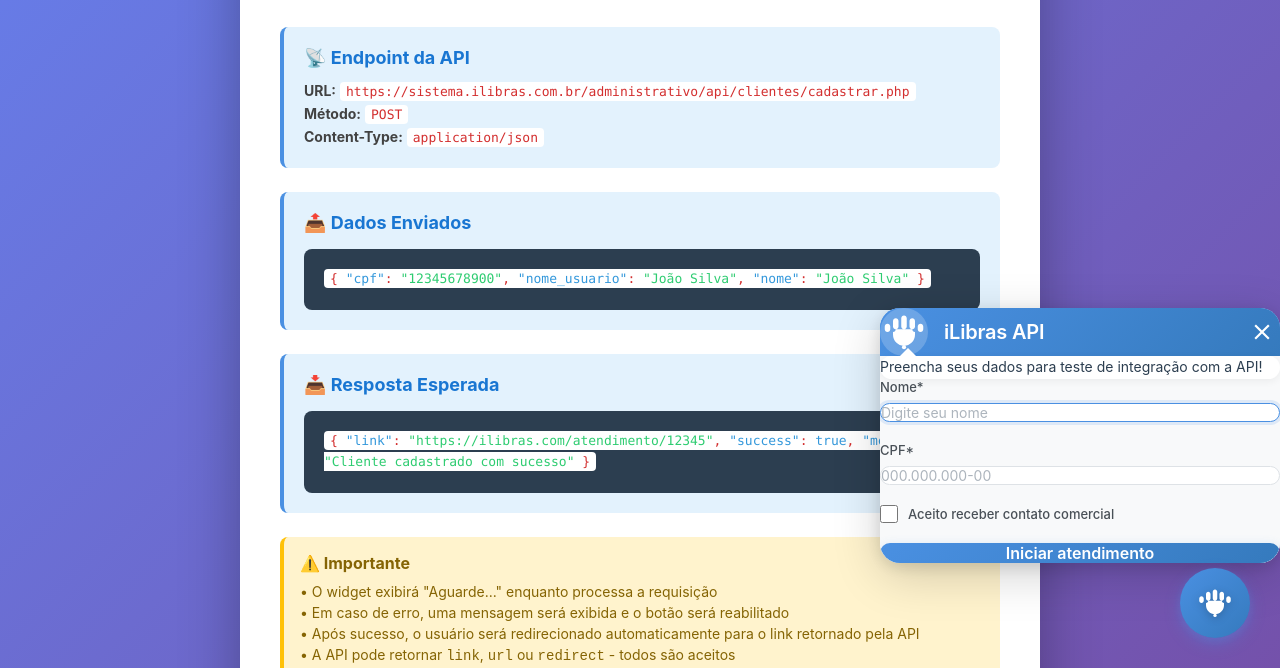
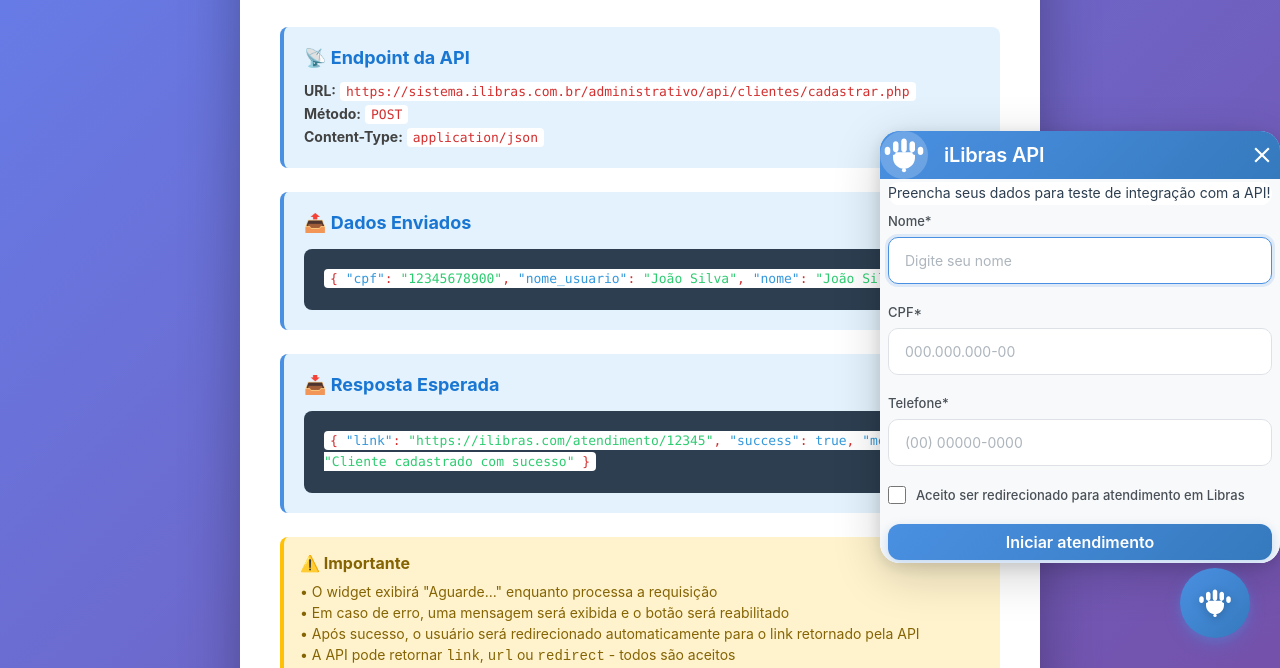
Before and after one commit to Dimendes-Solucoes/Ilibras-embedded, a website: page teste-api.html in a window 1280 px wide. Both pictures are taken after a click on the element 1215 px from the left and 735 px from the top of the page. Shown: the part 132-800 px from the top of the page. Drawn offline with Linux system fonts and the light colour scheme.

Commit message:
feat: adicionar suporte para token de autenticação e campo de telefone no widget

```diff
--- a/ilibras-widget.css
+++ b/ilibras-widget.css
@@ -197,7 +197,7 @@
 
 /* Body do modal */
 .ilibras-widget-body {
-  padding: 32px 28px;
+  padding: 3px 8px !important;
   background: #f8f9fa;
 }
 
@@ -207,22 +207,9 @@
   border-radius: 14px;
   color: #2c3e50;
   line-height: 1.6;
-  margin-bottom: 26px;
+  margin-bottom: 8px !important;
   font-size: 14px;
-  box-shadow: 0 2px 8px rgba(0, 0, 0, 0.06);
   position: relative;
-}
-
-.ilibras-widget-message::before {
-  content: '';
-  position: absolute;
-  top: -8px;
-  left: 20px;
-  width: 0;
-  height: 0;
-  border-left: 8px solid transparent;
-  border-right: 8px solid transparent;
-  border-bottom: 8px solid white;
 }
 
 /* Formulário */
@@ -247,7 +234,7 @@
 
 .ilibras-widget-form-group input[type="text"],
 .ilibras-widget-form-group input[type="tel"] {
-  padding: 14px 16px;
+  padding: 14px 16px !important;
   border: 1.5px solid #dee2e6;
   border-radius: 10px;
   font-size: 14px;
@@ -298,7 +285,7 @@
   background: linear-gradient(135deg, #4A90E2 0%, #357ABD 100%);
   color: white;
   border: none;
-  padding: 18px 28px;
+  padding: 8px 18px !important;
   border-radius: 12px;
   font-size: 16px;
   font-weight: 600;
--- a/ilibras-widget.js
+++ b/ilibras-widget.js
@@ -7,7 +7,8 @@
     primaryColor: '#4A90E2',
     title: 'iLibras',
     message: 'Olá, somos a equipe iLibras e estamos aqui para ajudar você! 😊',
-    buttonText: 'Iniciar atendimento',
+    buttonText: 'Iniciar atendimento em Libras',
+    token: null,
     zIndex: 9999
   };
 
@@ -108,6 +109,19 @@
               </div>
 
               <div class="ilibras-widget-form-group">
+                <label for="ilibras-phone">Telefone*</label>
+                <input
+                  type="text"
+                  id="ilibras-phone"
+                  name="phone"
+                  placeholder="(00) 00000-0000"
+                  required
+                  maxlength="15"
+                  autocomplete="tel"
+                />
+              </div>
+
+              <div class="ilibras-widget-form-group">
                 <label for="ilibras-consent" class="ilibras-widget-checkbox-label">
                   <input
                     type="checkbox"
@@ -115,7 +129,7 @@
                     name="consent"
                     required
                   />
-                  <span>Aceito receber contato comercial</span>
+                  <span>Aceito ser redirecionado para atendimento em Libras</span>
                 </label>
               </div>
 
@@ -156,6 +170,7 @@
 
     setupInputMasks() {
       const cpfInput = document.getElementById('ilibras-cpf');
+      const phoneInput = document.getElementById('ilibras-phone');
 
       cpfInput.addEventListener('input', (e) => {
         let value = e.target.value.replace(/\D/g, '');
@@ -164,6 +179,21 @@
         value = value.replace(/(\d{3})(\d)/, '$1.$2');
         value = value.replace(/(\d{3})(\d)/, '$1.$2');
         value = value.replace(/(\d{3})(\d{1,2})$/, '$1-$2');
+
+        e.target.value = value;
+      });
+
+      phoneInput.addEventListener('input', (e) => {
+        let value = e.target.value.replace(/\D/g, '');
+        if (value.length > 11) value = value.slice(0, 11);
+
+        if (value.length <= 10) {
+          value = value.replace(/(\d{2})(\d)/, '($1) $2');
+          value = value.replace(/(\d{4})(\d)/, '$1-$2');
+        } else {
+          value = value.replace(/(\d{2})(\d)/, '($1) $2');
+          value = value.replace(/(\d{5})(\d)/, '$1-$2');
+        }
 
         e.target.value = value;
       });
@@ -202,9 +232,15 @@
     async handleSubmit(e) {
       e.preventDefault();
 
+      if (!this.config.token) {
+        alert('Erro: Token de autenticação não configurado. Entre em contato com o administrador do site.');
+        return;
+      }
+
       const formData = new FormData(e.target);
       const nome = formData.get('name').trim();
       const cpf = formData.get('cpf').replace(/\D/g, '');
+      const telefone = formData.get('phone').replace(/\D/g, '');
       const consentimento = formData.get('consent') === 'on';
 
       if (!this.validateCPF(cpf)) {
@@ -214,6 +250,11 @@
 
       if (nome.length < 3) {
         alert('Por favor, digite seu nome.');
+        return;
+      }
+
+      if (telefone.length < 10 || telefone.length > 11) {
+        alert('Telefone inválido. Por favor, verifique o número digitado.');
         return;
       }
 
@@ -234,9 +275,10 @@
             'Content-Type': 'application/json',
           },
           body: JSON.stringify({
+            nome: nome,
             cpf: cpf,
-            nome_usuario: nome,
-            nome: nome
+            telefone: telefone,
+            token: this.config.token
           })
         });
 
```
Also changed, not shown: README.md.
